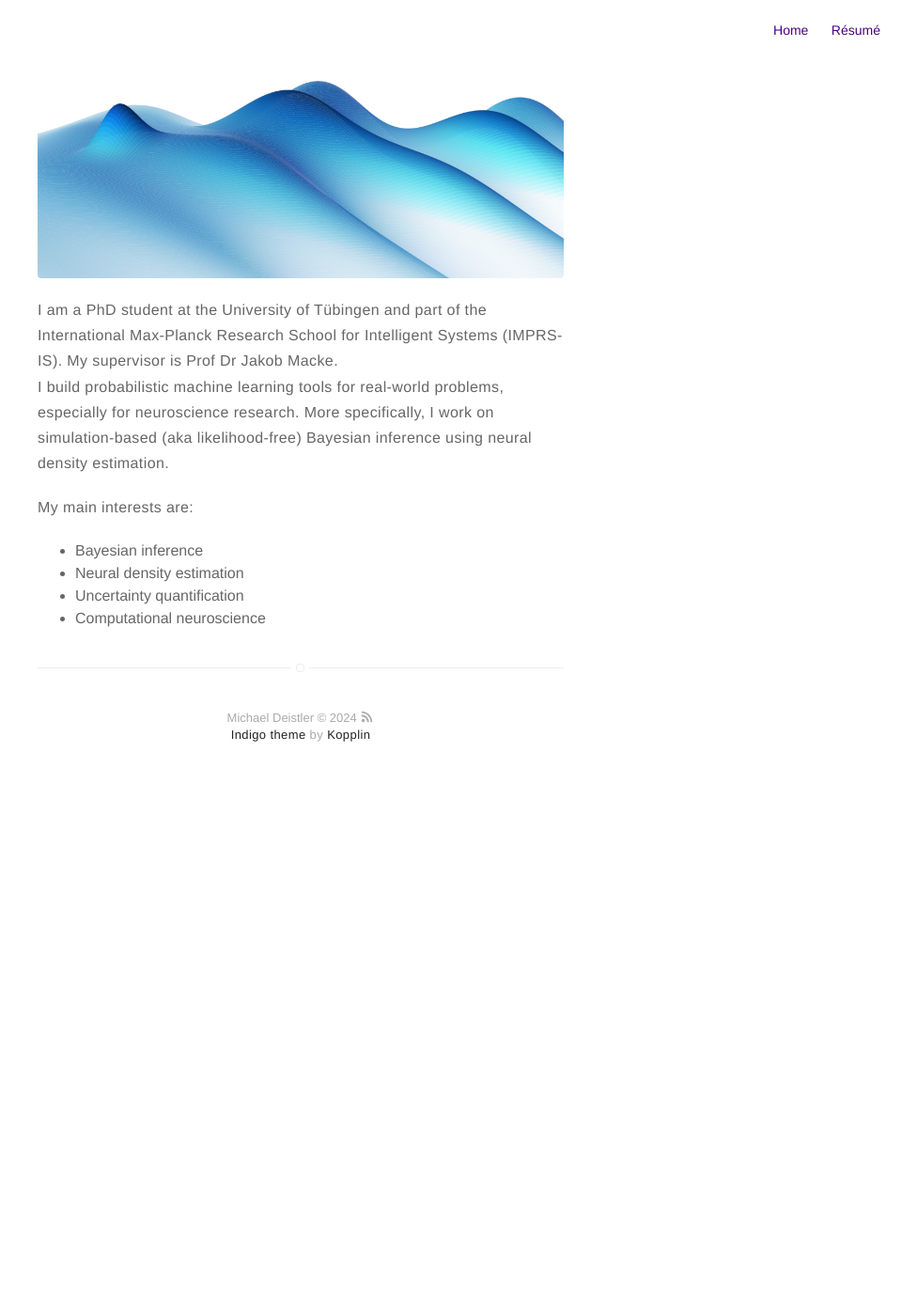
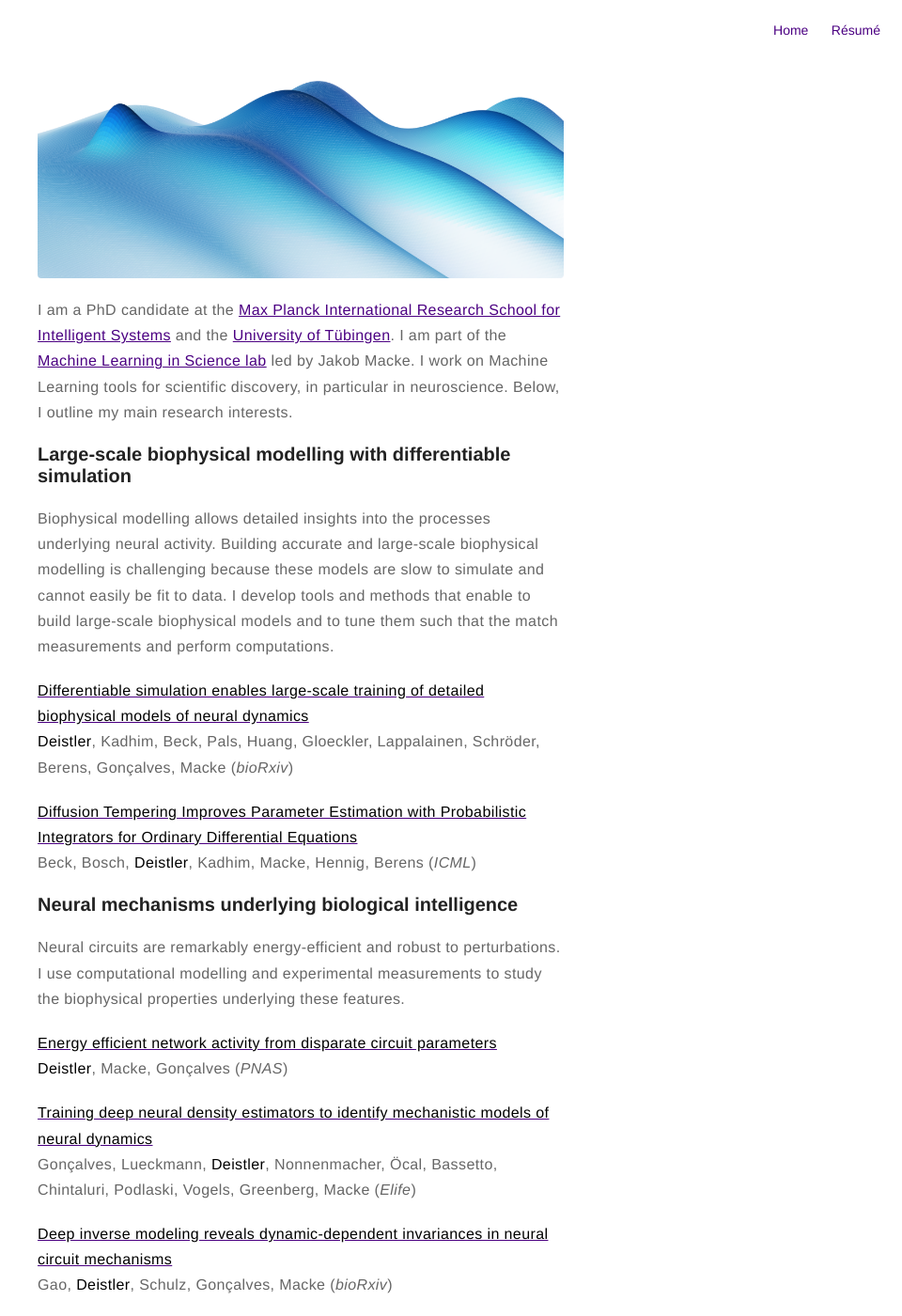
Before and after one commit to michaeldeistler/michaeldeistler.github.io, a Jekyll site: the page built from about.md, in a window 1280 px wide and 1400 px high. Shown: the whole window at 94% size, without its empty margins (320-1280 px from the left). Built offline with Jekyll 4.4.1, drawn with Linux system fonts in a browser that asks for light colours; some of the changed text lies outside the part shown.

Commit message:
new about

```diff
--- a/about.md
+++ b/about.md
@@ -4,10 +4,74 @@ layout: page
 ---
 ![Profile Image]({{ site.url }}/{{ site.picture_elife }})
 
-<p>I am a PhD student at the University of Tübingen and part of the International Max-Planck Research School for Intelligent Systems (IMPRS-IS). My supervisor is Prof Dr Jakob Macke.<br/>
-I build probabilistic machine learning tools for real-world problems, especially for neuroscience research. More specifically, I work on simulation-based (aka likelihood-free) Bayesian inference using neural density estimation.</p>
-My main interests are:
-- Bayesian inference
-- Neural density estimation
-- Uncertainty quantification
-- Computational neuroscience
+I am a PhD candidate at the [Max Planck International Research School for Intelligent Systems](https://imprs.is.mpg.de) and the [University of Tübingen](https://uni-tuebingen.de/en/). I am part of the [Machine Learning in Science lab](https://www.mackelab.org) led by Jakob Macke. I work on Machine Learning tools for scientific discovery, in particular in neuroscience. Below, I outline my main research interests.
+
+
+
+### Large-scale biophysical modelling with differentiable simulation
+
+Biophysical modelling allows detailed insights into the processes underlying neural activity. Building accurate and large-scale biophysical modelling is challenging because these models are slow to simulate and cannot easily be fit to data. I develop tools and methods that enable to build large-scale biophysical models and to tune them such that the match measurements and perform computations.
+
+[**Differentiable simulation enables large-scale training of detailed biophysical models of neural dynamics**](https://www.biorxiv.org/content/10.1101/2024.08.21.608979v1)\
+**Deistler**, Kadhim, Beck, Pals, Huang, Gloeckler, Lappalainen, Schröder, Berens, Gonçalves, Macke (_bioRxiv_)
+
+[**Diffusion Tempering Improves Parameter Estimation with Probabilistic Integrators for Ordinary Differential Equations**](https://arxiv.org/abs/2402.12231)\
+Beck, Bosch, **Deistler**, Kadhim, Macke, Hennig, Berens (_ICML_)
+
+
+
+### Neural mechanisms underlying biological intelligence
+
+Neural circuits are remarkably energy-efficient and robust to perturbations. I use computational modelling and experimental measurements to study the biophysical properties underlying these features.
+
+[**Energy efficient network activity from disparate circuit parameters**](https://www.pnas.org/doi/abs/10.1073/pnas.2207632119)\
+**Deistler**, Macke, Gonçalves (_PNAS_)
+
+[**Training deep neural density estimators to identify mechanistic models of neural dynamics**](https://elifesciences.org/articles/56261)\
+Gonçalves, Lueckmann, **Deistler**, Nonnenmacher, Öcal, Bassetto, Chintaluri, Podlaski, Vogels, Greenberg, Macke (_Elife_)
+
+[**Deep inverse modeling reveals dynamic-dependent invariances in neural circuit mechanisms**](https://www.biorxiv.org/content/10.1101/2024.08.21.608969v2.abstract)\
+Gao, **Deistler**, Schulz, Gonçalves, Macke (_bioRxiv_)
+
+[**Combined statistical-mechanistic modeling links ion channel genes to physiology of cortical neuron types**](https://www.biorxiv.org/content/10.1101/2023.03.02.530774v1.abstract)\
+Bernaerts, **Deistler**, Goncalves, Beck, Stimberg, Scala, Tolias, Macke, Kobak, Berens (_bioRxiv_)
+
+
+### Machine learning methods for simulation-based inference
+
+Mechanistic models provide interpretable and causal explanations for the processes underlying measurements. I develop probabilistic machine learning methods which allow to tune mechanistic models such that they match measurements.
+
+[**All-in-one simulation-based inference**](https://arxiv.org/abs/2404.09636)\
+Gloeckler, **Deistler**, Weilbach, Wood, Macke (_ICML (oral)_)
+
+[**Amortized Bayesian Decision Making for simulation-based models**](https://openreview.net/forum?id=BQE4MTAfCE)\
+Gorecki, Macke, **Deistler** (_TMLR_)
+
+[**Generalized Bayesian Inference for Scientific Simulators via Amortized Cost Estimation**](https://proceedings.neurips.cc/paper_files/paper/2023/hash/fdd565f63f49776bef620e0ce368a492-Abstract-Conference.html)\
+Gao, **Deistler**, Macke (_NeurIPS_)
+
+[**Adversarial robustness of amortized Bayesian inference**](https://proceedings.mlr.press/v202/gloeckler23a.html)\
+Gloeckler, **Deistler**, Macke (_ICML_)
+
+[**Truncated proposals for scalable and hassle-free simulation-based inference**](https://proceedings.neurips.cc/paper_files/paper/2022/hash/9278abf072b58caf21d48dd670b4c721-Abstract-Conference.html)\
+**Deistler**, Gonçalves, Macke (_NeurIPS_)
+
+[**Efficient identification of informative features in simulation-based inference**](https://proceedings.neurips.cc/paper_files/paper/2022/hash/7a7f6cc5dc2a84fb4edf0feb8e5cfd50-Abstract-Conference.html)\
+Beck, Deistler, Bernaerts, Macke, Berens (_NeurIPS_)
+
+[**Variational methods for simulation-based inference**](https://openreview.net/forum?id=kZ0UYdhqkNY)\
+Gloeckler, **Deistler**, Macke (_ICLR (spotlight)_)
+
+[**Group-equivariant neural posterior estimation**](https://arxiv.org/abs/2111.13139)\
+Dax, Green, Gair, **Deistler**, Schölkopf, Macke (_ICLR_)
+
+
+
+### Software for scientific discovery
+
+Together with many other amazing people, I am developer and maintainer of the following two toolboxes:
+- [sbi](https://github.com/sbi-dev/sbi), a PyTorch toolbox for simulation-based Bayesian inference and
+- [Jaxley](http://github.com/jaxleyverse/jaxley), a differentiable simulator for biophysically detailed neuron models in JAX.
+
+[**sbi---a toolbox for simulation-based inference**](https://joss.theoj.org/papers/10.21105/joss.02505)\
+Tejero-Cantero, Boelts, **Deistler**, Lueckmann, Durkan, Gonçalves, Greenberg, Macke (_Journal of Open Source Software_)
```
